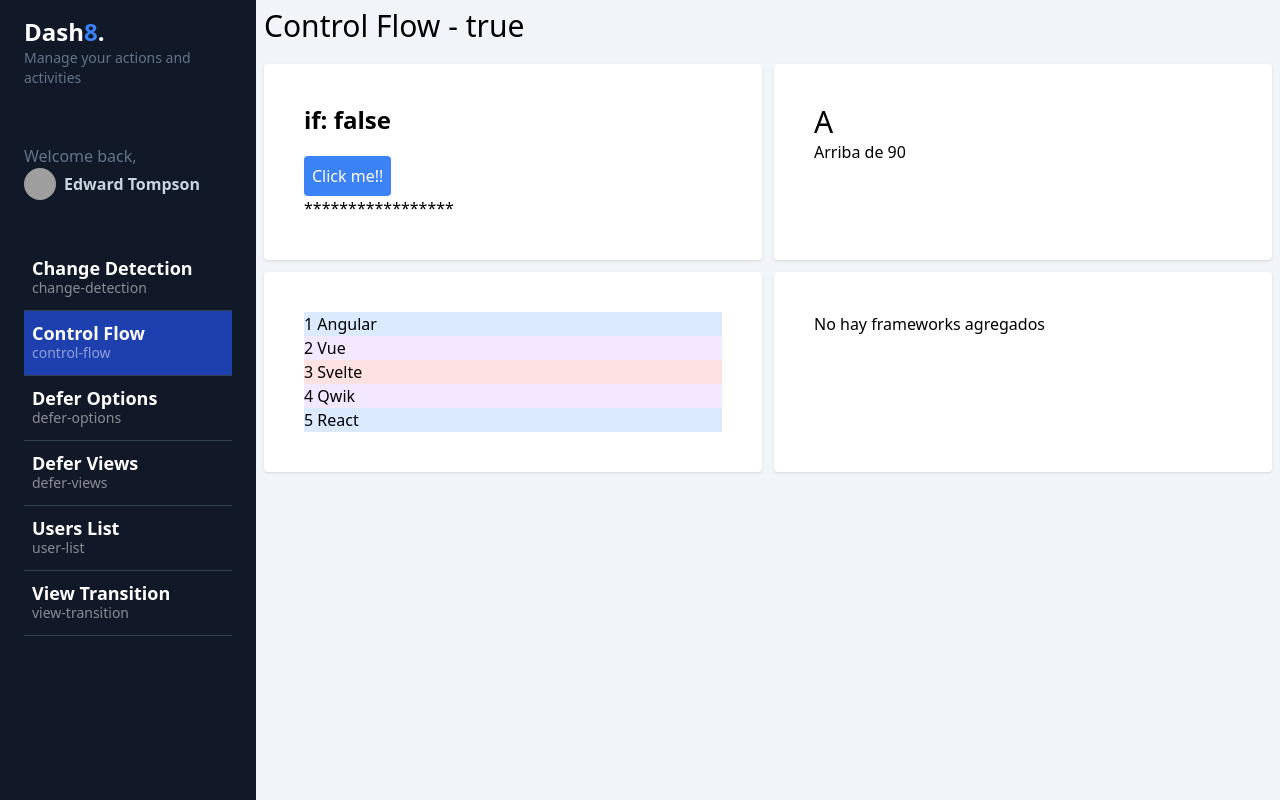
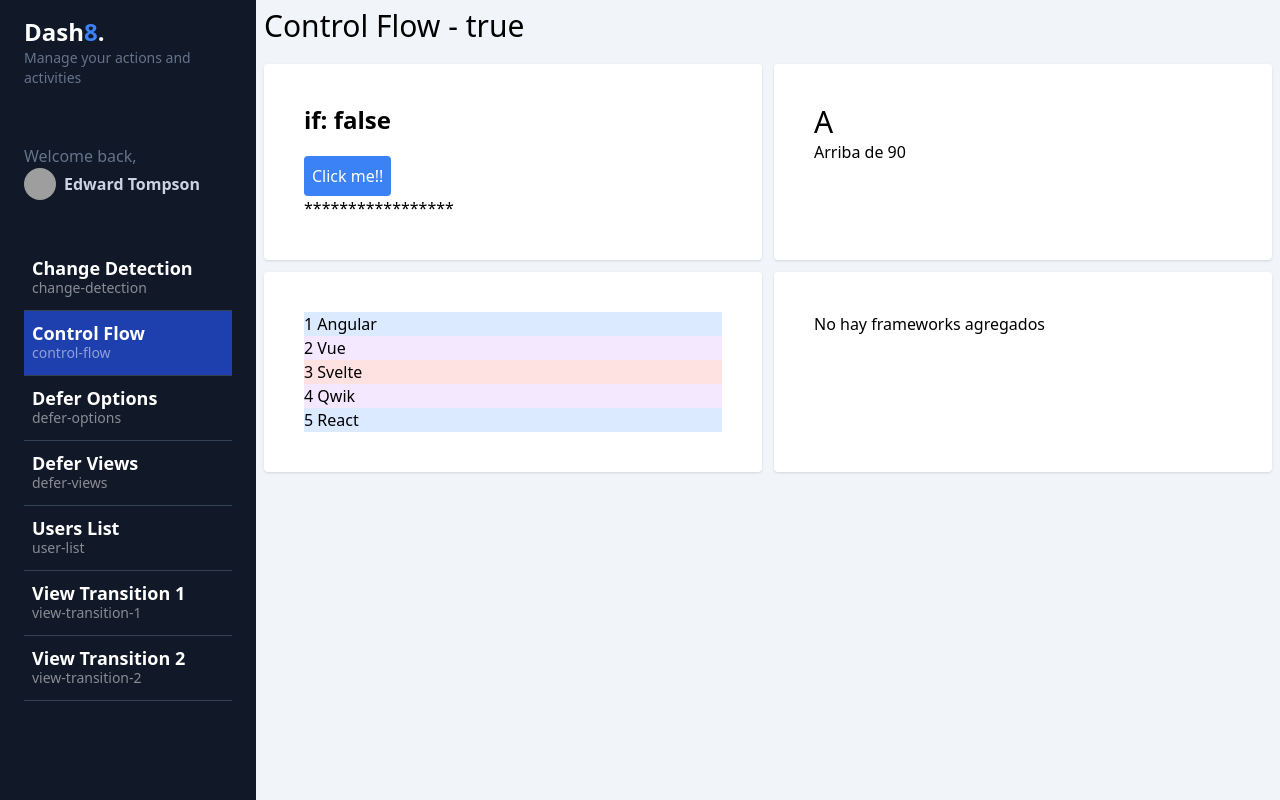
Before and after one commit to JCUrquiza/Angular17, an Angular app: page /dashboard/control-flow in a window 1280 px wide. Built offline with nearby package versions, Linux system fonts and the light colour scheme; grey boxes are pictures that could not be loaded.

Commit message:
Exploring view transitions

```diff
--- a/src/app/app.config.ts
+++ b/src/app/app.config.ts
@@ -1,8 +1,18 @@
 import { ApplicationConfig } from '@angular/core';
-import { provideRouter } from '@angular/router';
+import { provideRouter, withViewTransitions } from '@angular/router';
 
 import { routes } from './app.routes';
 
 export const appConfig: ApplicationConfig = {
-  providers: [provideRouter(routes)]
+  providers: [
+    provideRouter(
+      routes,
+      withViewTransitions({
+        skipInitialTransition: true,
+        // onViewTransitionCreated(transitionInfo) {
+        //   console.log(transitionInfo);
+        // }
+      }),
+    )
+  ]
 };
--- a/src/app/app.routes.ts
+++ b/src/app/app.routes.ts
@@ -37,9 +37,14 @@
         loadComponent: () => import('./dashboard/pages/users/users.component')
       },
       {
-        path: 'view-transition',
-        title: 'View Transition',
-        loadComponent: () => import('./dashboard/pages/view-transition/view-transition.component')
+        path: 'view-transition-1',
+        title: 'View Transition 1',
+        loadComponent: () => import('./dashboard/pages/view-transition/view-transition.component1')
+      },
+      {
+        path: 'view-transition-2',
+        title: 'View Transition 2',
+        loadComponent: () => import('./dashboard/pages/view-transition/view-transition.component2')
       },
       {
         path: '', redirectTo: 'control-flow', pathMatch: 'full'
--- a/src/app/dashboard/pages/view-transition/view-transition.component.html
+++ /dev/null
@@ -1 +0,0 @@
-<p>view-transition works!</p>
--- a/src/app/dashboard/pages/view-transition/view-transition.component.ts
+++ /dev/null
@@ -1,11 +0,0 @@
-import { Component } from '@angular/core';
-
-@Component({
-  standalone: true,
-  imports: [],
-  templateUrl: './view-transition.component.html',
-  styles: ``
-})
-export default class ViewTransitionComponent {
-
-}
--- /dev/null
+++ b/src/app/dashboard/pages/view-transition/view-transition.component1.ts
@@ -0,0 +1,31 @@
+import { CommonModule } from '@angular/common';
+import { Component } from '@angular/core';
+import { TitleComponent } from '@shared/title/title.component';
+
+@Component({
+  standalone: true,
+  imports: [CommonModule, TitleComponent],
+  template: `
+    <app-title title="View Transition 1" />
+    <section class="flex justify-start">
+
+      <img
+        srcset="https://picsum.photos/id/237/200/300"
+        alt="Picsum"
+        width="200"
+        height="300"
+        style="view-transition-name: hero1"
+      />
+
+      <div
+        class="bg-blue-500 w-56 h-56"
+        style="view-transition-name: hero2"
+      >
+      </div>
+
+    </section>
+  `
+})
+export default class ViewTransition1Component {
+
+}
--- /dev/null
+++ b/src/app/dashboard/pages/view-transition/view-transition.component2.ts
@@ -0,0 +1,30 @@
+import { CommonModule } from '@angular/common';
+import { Component } from '@angular/core';
+import { TitleComponent } from '@shared/title/title.component';
+
+@Component({
+  standalone: true,
+  imports: [CommonModule, TitleComponent],
+  template: `
+    <app-title title="View Transition 2" />
+    <section class="flex justify-end">
+
+      <img
+        srcset="https://picsum.photos/id/237/200/300"
+        alt="Picsum"
+        width="200"
+        height="300"
+        style="view-transition-name: hero1"
+      />
+
+      <div
+        class="bg-blue-800 w-32 h-32 rounded"
+        style="view-transition-name: hero2"
+      ></div>
+
+    </section>
+  `
+})
+export default class ViewTransition2Component {
+
+}
```
